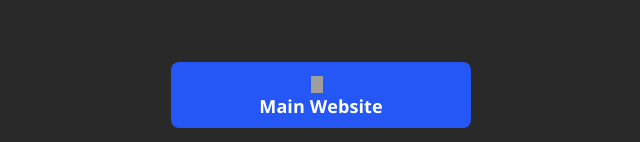
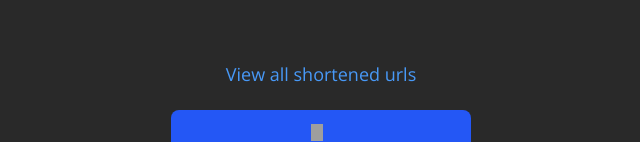
Before and after one commit to huskynz/url-shortner, a Next.js app: page / in a window 1280 px wide. Shown: the part 518-660 px from the top of the page, without its empty margins (319-959 px from the left). Built offline with nearby package versions, Linux system fonts and the light colour scheme; grey boxes are pictures that could not be loaded.

Commit message:
Slight update: add view all shortend urls

```diff
--- a/src/app/page.js
+++ b/src/app/page.js
@@ -74,7 +74,8 @@ const Page = () => {
             <p>
               You can find us on the following platforms:
             </p>
-
+            <br />
+            <a href="/urls">View all shortened urls</a>
             <center>
             <br />
             {links.map((link, index) => (
```
